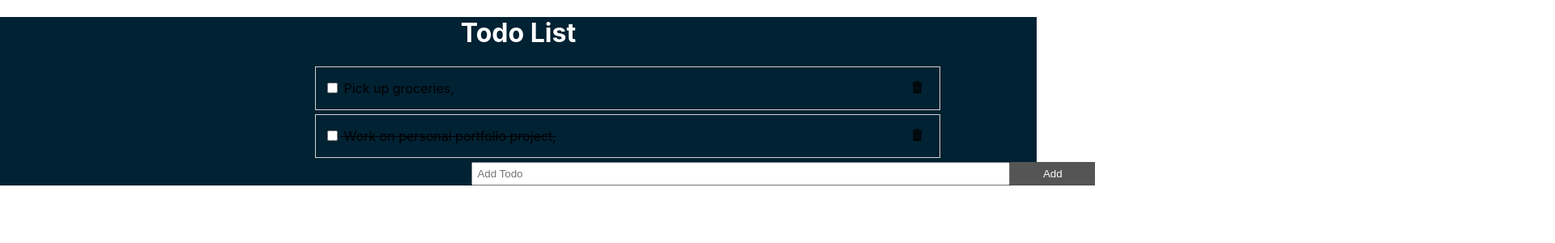
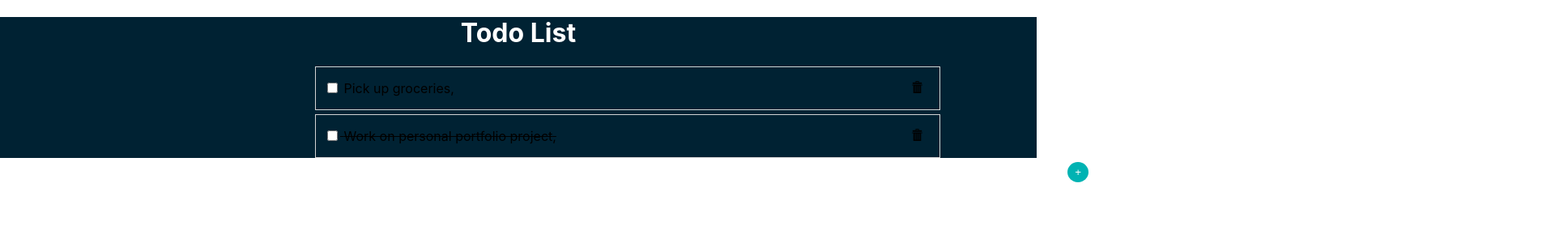
Before and after one commit to Nick-Cho/todolist, a React (Create React App) app: page / in a window 1280 px wide. Shown: the top 300 px of the page at 81% size, 1920 px wide, since content can reach past the window. Built offline with nearby package versions, Linux system fonts and the light colour scheme.

Commit message:
Adding Functionality to Add Todo Button

```diff
--- a/src/components/AddTodo.js
+++ b/src/components/AddTodo.js
@@ -1,7 +1,8 @@
 import React, { Component } from 'react'
 export class AddTodo extends Component {
   state = {
-    title : ''
+    title : '',
+    isDisplay: 'none'
   }
 
   onChange = (e) => this.setState({[e.target.name]: e.target.value});
@@ -10,11 +11,17 @@ export class AddTodo extends Component {
     e.preventDefault();
     this.props.addTodo(this.state.title);
     this.setState({title: ''});
+    this.setState({isDisplay: 'none'})
   }
+
+  addTodo = (e) => {
+    this.setState({isDisplay: 'flex'})
+  }
+
   render() {
     return (
-      <div>
-        <form onSubmit = {this.onSubmit} style = {{display: 'flex', width: '770px', padding: '0 36.4rem'}}>
+      <div style = {{width: '84rem'}}>
+        <form onSubmit = {this.onSubmit} style = {{display: this.state.isDisplay, width: '770px', padding: '0 36.4rem'}}>
           <input
           type = "text"
           name = "title"
@@ -30,10 +37,15 @@ export class AddTodo extends Component {
           className = "btn"
           style = {{flex: '1'}}/>
         </form>
+        <button className = "addTodo" onClick = {this.addTodo}>
+          +
+        </button>
+
       </div>
     )
   }
 }
 
 
+
 export default AddTodo
```
